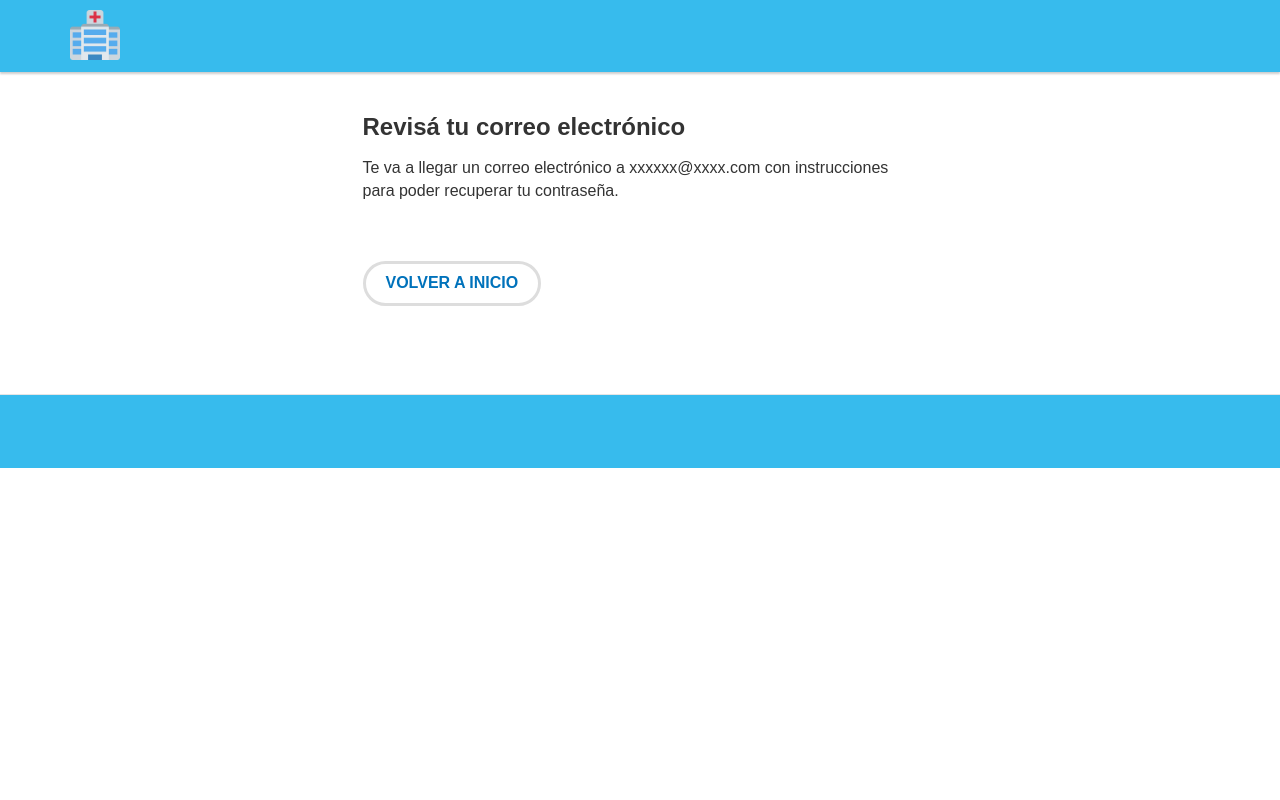
After one commit to Botato300/sistema-codigo-azul, a PHP site: page /views/passSuccess.php in a window 1280 px wide. The commit adds this page. Run offline with PHP 8.4, Linux system fonts and the light colour scheme; some web fonts are replaced.

Commit message:
Main: Se agrega pagina para validar que un mail fue enviado

```diff
--- a/getPass.php
+++ b/getPass.php
@@ -16,7 +16,7 @@ $mensaje	= $enviarpass;
 		$correoPropio = "From: iandargenio@gmail.com";
 
 			if(mail($paracorreo,$titulo,$mensaje,$correoPropio)){
-	echo "<script> alert('Contraseña enviado');window.location= 'index.php' </script>";
+				header("Location: 'recoverSuccess.php'");
 			}else{
 				echo "<script> alert('Error');window.location= 'index.php' </script>";
 			}
--- /dev/null
+++ b/views/passSuccess.php
@@ -0,0 +1,56 @@
+<!DOCTYPE html>
+<html lang="es">
+
+<head>
+	<?php require_once("includes/head.php"); ?>
+
+	<script defer src="assets/js/login.js"></script>
+
+	<title>Contraseña enviada</title>
+</head>
+
+<body>
+	<header>
+		<nav class="navbar navbar-top navbar-default bg-celeste-argentina">
+			<div class="container">
+				<div>
+					<div class="navbar-header">
+						<a class="navbar-brand" href="">
+							<img alt="Logo de la pagina web" src="assets/images/logo.webp" height="50">
+						</a>
+					</div>
+				</div>
+			</div>
+		</nav>
+	</header>
+
+	<main>
+
+<section>
+        <div class="container">
+            <div class="row">
+                <div class="col-md-6 col-md-offset-3">
+                    <h4 class="activities-sidbar">Revisá tu correo electrónico</h4>
+                    <p>Te va a llegar un correo electrónico a xxxxxx@xxxx.com con instrucciones para poder recuperar
+                        tu contraseña.</p>
+                </div>
+            </div>
+
+            <div class="row  m-t-3 m-b-3">
+                <div class="col-md-6 col-md-offset-3">
+
+                    <div class="row">
+                        <div class="col-xs-12">
+                            <a href="index.php" class="btn btn-link">VOLVER A INICIO</a>
+                        </div>
+                    </div>
+
+                </div>
+            </div>
+        </div>
+    </section>
+
+	<?php require_once("includes/footer.php"); ?>
+</body>
+
+</html>
--- a/views/recoverPass.php
+++ b/views/recoverPass.php
@@ -67,7 +67,7 @@
 
                     <div class="row">
                         <div class="col-xs-12">
-                            <p><a href="login">Volver al Inicio</a></p>
+                            <p><a href="ingreso">Volver al Inicio</a></p>
                         </div>
                     </div>
                 </div>
```
Also changed, not shown: .htaccess. Lines whose indentation alone changed are shown as unchanged.
